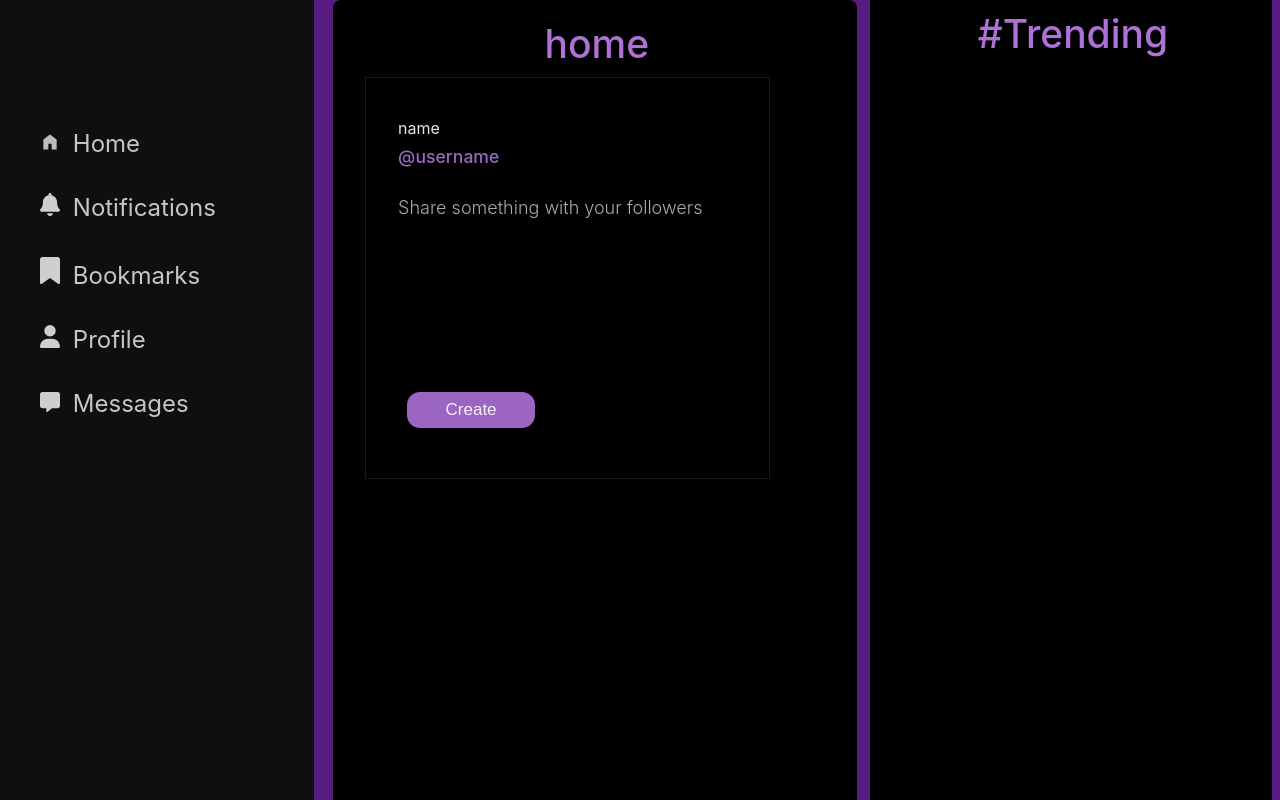
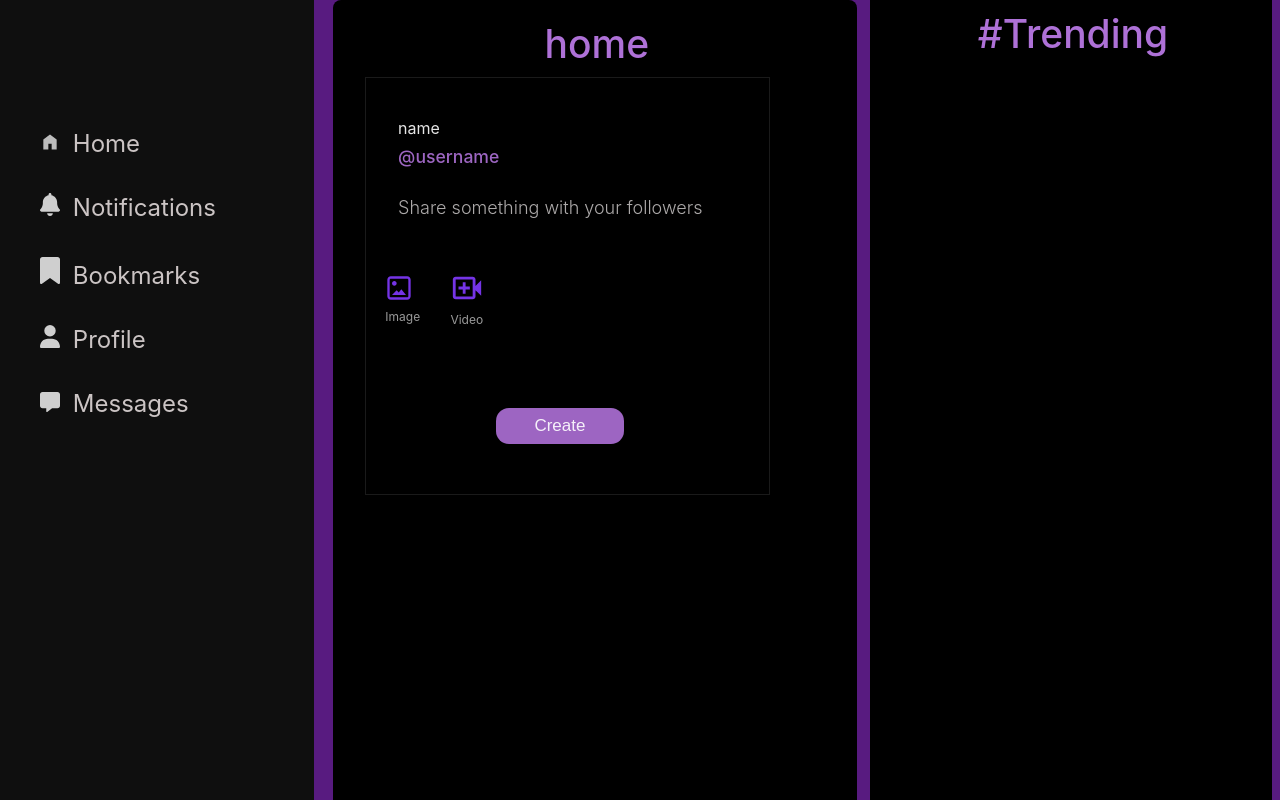
Before and after one commit to soumya-maheshwari/Twitter, a React (Create React App) app in the folder frontend/: page /homePage in a window 1280 px wide. Built offline with nearby package versions, Linux system fonts and the light colour scheme.

Commit message:
integrated create post api

```diff
--- a/frontend/src/Components/CreatePost/CreatePost.jsx
+++ b/frontend/src/Components/CreatePost/CreatePost.jsx
@@ -1,6 +1,42 @@
-import React from "react";
+import React, { useState } from "react";
 import "./createpost.css";
+import image from "../../Assets/image.svg";
+import vdeo from "../../Assets/vdeo.svg";
+import { useDispatch } from "react-redux";
+import { createPostThunk } from "../../Redux/postSlice";
+
 const CreatePost = () => {
+  const dispatch = useDispatch();
+  const [content, setContent] = useState("");
+  const [uploadImg, setUploadImg] = useState(null);
+  const [uploadVdeo, setUploadVdeo] = useState(null);
+
+  const userData = {
+    content,
+    uploadImg,
+    uploadVdeo,
+  };
+  const handleCreatePost = (e) => {
+    e.preventDefault();
+    dispatch(createPostThunk(userData))
+      .then((res) => {
+        console.log(res);
+        return res;
+      })
+      .catch((err) => {
+        console.log(err);
+        return err.response;
+      });
+  };
+
+  const handleUploadImage = (e) => {
+    setUploadImg(e.target.files[0]);
+    alert(e.target.files[0]);
+  };
+  const handleUploadVideo = (e) => {
+    setUploadVdeo(e.target.files[0]);
+    alert(e.target.files[0]);
+  };
   return (
     <>
       <div className="create-post">
@@ -16,9 +52,50 @@ const CreatePost = () => {
             <p className="post-text">Share something with your followers</p>
 
             <div className="input-post">
-              <input type="text" className="write-post-text" required />
+              <input
+                type="text"
+                className="write-post-text"
+                required
+                value={content}
+                onChange={(e) => setContent(e.target.value)}
+              />
             </div>
-            <button type="submit" className="create-btn">
+          </div>
+
+          <div className="create-post2">
+            <div className="create-imgs">
+              <label>
+                <img src={image} alt="" className="img-icon" />
+                <input
+                  type="file"
+                  id="upload-img"
+                  accept="image/png, image/jpg, image/jpeg"
+                  hidden
+                  onChange={handleUploadImage}
+                />
+              </label>
+              <p className="image-text">Image</p>
+            </div>
+
+            <div className="create-imgs">
+              <label>
+                <img src={vdeo} alt="" className="vdeo-icon" />
+
+                <input
+                  type="file"
+                  id="upload-vdeo"
+                  accept="video/mp4"
+                  hidden
+                  onChange={handleUploadVideo}
+                />
+              </label>
+              <p className="video-text">Video</p>
+            </div>
+            <button
+              type="submit"
+              className="create-btn"
+              onClick={handleCreatePost}
+            >
               Create
             </button>
           </div>
--- a/frontend/src/Components/CreatePost/createpost.css
+++ b/frontend/src/Components/CreatePost/createpost.css
@@ -69,7 +69,7 @@
   border: none;
   width: 10vw;
   height: 36px;
-  margin-left: 1.7vw;
+  /* margin-left: 1.7vw; */
   border-radius: 13px;
   cursor: pointer;
   font-weight: 300;
@@ -78,3 +78,50 @@
   color: rgba(255, 255, 255, 0.9);
   background-color: rgb(174, 113, 215, 0.9);
 }
+
+.create-post2 {
+  display: flex;
+  margin-top: 16px;
+}
+
+.create-imgs {
+  /* display: flex; */
+  /* flex-direction: row; */
+}
+.img-icon {
+  cursor: pointer;
+  margin-right: 2.9vw;
+  margin-top: 0.2vh;
+}
+
+#upload-img {
+  background: none;
+  border: none;
+  outline: none;
+}
+
+.vdeo-icon {
+  height: 34px;
+  cursor: pointer;
+  margin-right: 0.9vw;
+  margin-top: -0.1vh;
+}
+
+#upload-vdeo {
+  background: none;
+  border: none;
+  outline: none;
+  /* display: none; */
+}
+
+.image-text {
+  font-size: 12px;
+  margin-top: 3px;
+  color: rgba(255, 255, 255, 0.6);
+}
+
+.video-text {
+  font-size: 12px;
+  margin-top: 3px;
+  color: rgba(255, 255, 255, 0.6);
+}
--- /dev/null
+++ b/frontend/src/Redux/postSlice.js
@@ -0,0 +1,62 @@
+import { createSlice, createAsyncThunk } from "@reduxjs/toolkit";
+import Api from "./API.js";
+
+const initialState = {
+  isError: false,
+  isSuccess: false,
+  isLoading: false,
+  newPost: null,
+};
+
+export const createPostThunk = createAsyncThunk(
+  "post/create_post",
+  async (data) => {
+    const user = JSON.parse(localStorage.getItem("userInfo"));
+    console.log(user.accessToken);
+    const config = {
+      headers: {
+        "Content-type": "application/json",
+        Authorization: `Bearer ${user.accessToken}`,
+      },
+    };
+
+    return await Api.post("post/create", data, config)
+      .then((res) => {
+        console.log(res);
+        return res;
+      })
+      .catch((err) => {
+        console.log(err);
+        return err.response;
+      });
+  }
+);
+
+export const postSlice = createSlice({
+  name: "post",
+  initialState: initialState,
+  reducers: {},
+  extraReducers: (builder) => {
+    builder
+      .addCase(createPostThunk.pending, (state, action) => {
+        state.isLoading = true;
+      })
+      .addCase(createPostThunk.fulfilled, (state, action) => {
+        console.log(action.payload);
+        state.isLoading = false;
+
+        if (action.payload.data.success) {
+          state.isSuccess = true;
+        } else {
+          state.isSuccess = false;
+          state.isError = true;
+        }
+      })
+      .addCase(createPostThunk.rejected, (state) => {
+        state.isLoading = true;
+        state.isError = true;
+      });
+  },
+});
+
+export default postSlice.reducer;
--- a/frontend/src/Redux/store.js
+++ b/frontend/src/Redux/store.js
@@ -4,6 +4,7 @@ import storage from "redux-persist/lib/storage";
 import thunk from "redux-thunk";
 
 import authReducer from "./authSlice";
+import postReducer from "./postSlice";
 
 // Redux Persist configuration
 const persistConfig = {
@@ -14,11 +15,13 @@ const persistConfig = {
 
 // Create persisted reducers
 const persistedAuthReducer = persistReducer(persistConfig, authReducer);
-
+const persistedPostReducer = persistReducer(persistConfig, postReducer);
 const store = configureStore({
   reducer: {
     auth: persistedAuthReducer,
+    post: persistedPostReducer,
   },
+
   middleware: [thunk],
 });
 
```
Also changed, not shown: frontend/src/Assets/image.svg (added), frontend/src/Assets/vdeo.svg (added).
